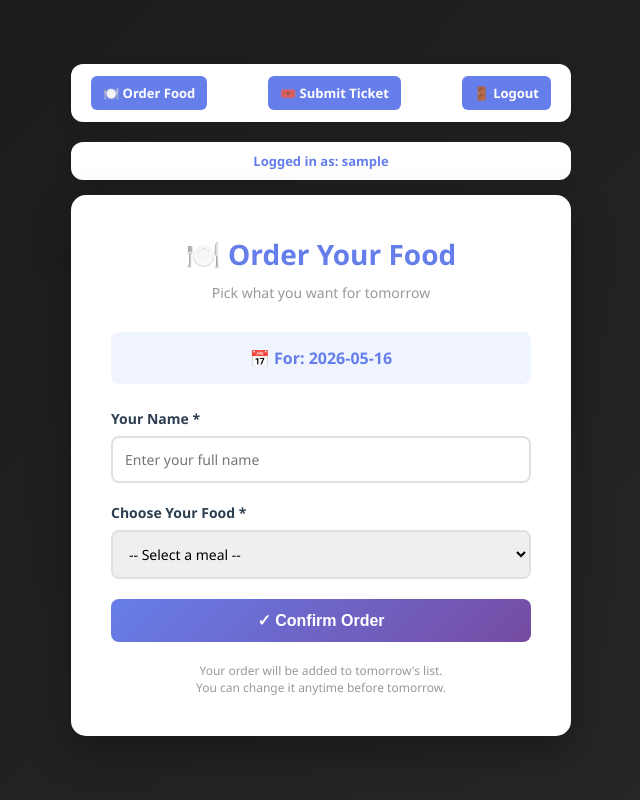
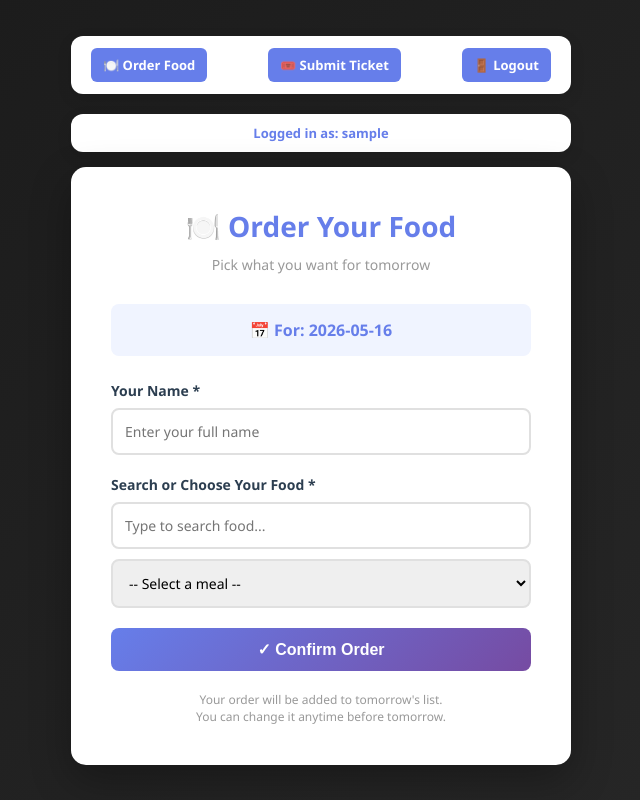
Before and after one commit to sovereignsunlessofdeath-cmyk/datacenter_project, a Flask app: page /order in a window 1280 px wide. Shown: the whole page, without its empty margins (319-959 px from the left). Run offline with Flask 3, Linux system fonts and the light colour scheme; the visitor is signed in with stand-in values (Sample User, id 1).

Commit message:
Add search filter to food selection

```diff
--- a/templates/order.html
+++ b/templates/order.html
@@ -157,7 +157,8 @@
                 </div>
 
                 <div class="form-group">
-                    <label for="food">Choose Your Food *</label>
+                    <label for="search">Search or Choose Your Food *</label>
+                    <input type="text" id="search" placeholder="Type to search food..." style="margin-bottom: 10px;">
                     <select id="food" name="food_choice" required>
                         <option value="">-- Select a meal --</option>
                         {% for item in menu %}
@@ -175,5 +176,23 @@
             </p>
         </div>
     </div>
+
+    <script>
+        const searchInput = document.getElementById('search');
+        const foodSelect = document.getElementById('food');
+        const options = Array.from(foodSelect.options).slice(1);
+
+        searchInput.addEventListener('input', function() {
+            const searchTerm = this.value.toLowerCase().trim();
+
+            options.forEach(option => {
+                if (searchTerm === '' || option.text.toLowerCase().includes(searchTerm)) {
+                    option.style.display = '';
+                } else {
+                    option.style.display = 'none';
+                }
+            });
+        });
+    </script>
 </body>
 </html>
```
